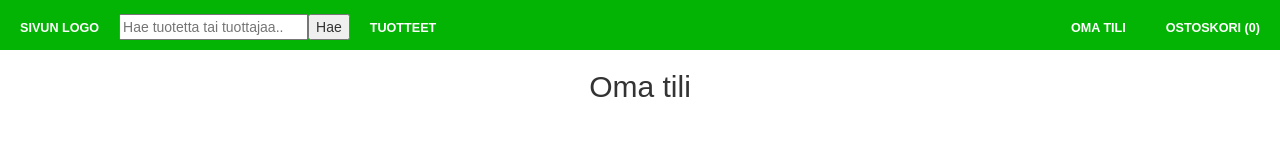
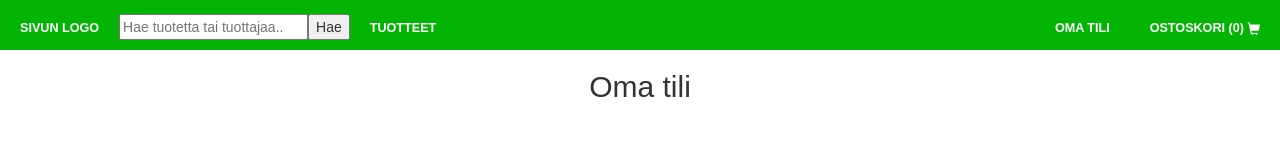
Before and after one commit to jnyste/lahiruoka, a React (Create React App) app in the folder frontend/: page /profiili in a window 1280 px wide. Shown: the top 160 px of the page. Built offline with nearby package versions, Linux system fonts and the light colour scheme.

Commit message:
Wrapper.js: Add shopping cart glyphicon.

```diff
--- a/frontend/src/Wrapper.js
+++ b/frontend/src/Wrapper.js
@@ -29,7 +29,8 @@ function Wrapper() {
           <input type="text" placeholder="Hae tuotetta tai tuottajaa.." name="search" />
           <button type="submit">Hae</button>
           <Link to="/tuotteet">Tuotteet</Link>
-          <Link to="/ostoskori/" className="right_float">Ostoskori (0)</Link>
+          <Link to="/ostoskori/" className="right_float">Ostoskori (0) <span
+              className="glyphicon glyphicon-shopping-cart shoppingcart"></span></Link>
           <Link to="/profiili/" className="right_float">Oma tili</Link>
         </nav>
 
```
